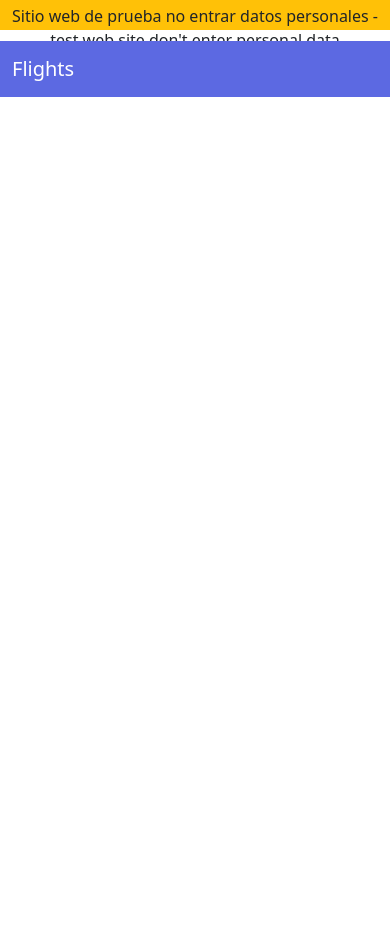
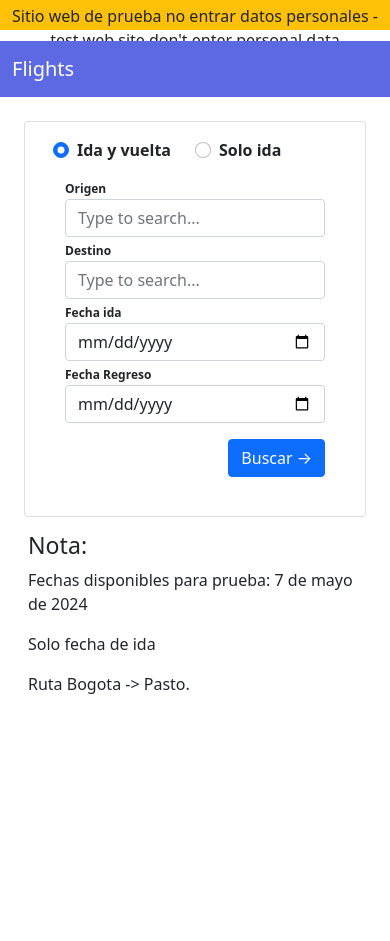
Before and after one commit to YohanSarmiento/airline_system, a Django app: page / in a window 390 px wide. Before the commit the page ends 97 px from the top, so only its background shows below. Run offline with Django 5.2, Linux system fonts and the light colour scheme.

Commit message:
Improve responsive

```diff
--- a/flights/static/flight/css/main.css
+++ b/flights/static/flight/css/main.css
@@ -4,7 +4,7 @@
 .bg-gray{background-color: #ffffff;}
 .btn-gray{background-color: #dddde5;}
 .fs-8{font-size: 12px;}
-.flightImg{
+.flight-img{
     margin-top: 0px;
     padding-top: opx;
     background: url("/static/flight/images/beach.jpg") 50% 0 no-repeat fixed;
--- a/flights/templates/home.html
+++ b/flights/templates/home.html
@@ -12,18 +12,18 @@
 
 <!-- FLIGHT/BEGIN -->
 <!-- LG/MD -->
-<div class="flightImg d-none d-md-flex d-xl-flex flex-column">
+<div class="container-fluid flight-img vh-100">
+    <div class="row justify-content-center">
         <!-- <h1 class="text-write fw-bold" style="font-size: 55px; padding: 7% 0 2% 16%;">Let the journey begin</h1> -->
-    <div class="container-fluid " style="padding-bottom: 22%;">
-        <div class="row p-5">
-            <div class="col-lg-2"></div>
-            <div class="col-lg-8 bg-white p-4 rounded-1 border-3 shadow-lg">
-                <div class="search-panel d-flex flex-column">
+
+        <div class="col-sm-12 col-md-10 col-lg-8 mt-4">
+            <div class="card">
+                <div class="card-body">
+                    <div class="row">
                         <!-- RADIO BUTTONS -->
-                    <div class="d-flex align-items-center text-black fw-bold">
+                        <div class="d-flex text-black fw-bold">
                             <div class="form-check">
-                            <input class="form-check-input" type="radio" name="flexRadioDefault" id="flexRadioDefault1"
-                                checked>
+                                <input class="form-check-input" type="radio" name="flexRadioDefault" id="flexRadioDefault1" checked>
                                 <label class="form-check-label" for="flexRadioDefault1">
                                     Ida y vuelta
                                 </label>
@@ -36,13 +36,14 @@
                             </div>
                         </div>
                         <!-- RADIO BUTTONS END -->
+                    </div>
+                        <!-- INPUT FIELDS -->
 
-                    <!-- INPUT FIELDS -->
+                        <div class="row">
                             <form action="{% url 'select_fly' %}" method="POST" class="second-selection">
                                 {% csrf_token %}
-
-                        <div class="d-flex align-items-center py-2 input_style">
-                            <div class="input-row col-md-3 pe-3">
+                                <div class="row">
+                                        <div class="col-sm-12 col-md-6 col-lg-3">
                                             <label for="origin" class="form-label  mb-0 text-black fs-8 fw-bold">Origen</label>
                                             <input list="origin_list" id="origin" name="origin" class="form-control"
                                                 onblur="hideplaces(this)" placeholder="Type to search...">
@@ -55,7 +56,8 @@
                                                 <option value="Pereira">
                                             </datalist>
                                         </div>
-                            <div class="pe-3 col-md-3">
+
+                                        <div class="col-sm-12 col-md-6 col-lg-3">
                                             <label for="destination" class="form-label mb-0 text-black fs-8 fw-bold">Destino</label>
                                             <input list="destination_list" id="destination" name="destination" class="form-control"
                                                 placeholder="Type to search...">
@@ -68,47 +70,53 @@
                                                 <option value="Pereira">
                                             </datalist>
                                         </div>
-                            <div class="pe-3 col-md-3">
+
+                                        <div class="col-sm-12 col-md-6 col-lg-3">
                                             <label for="departure_date" class="form-label mb-0 text-black fs-8 fw-bold">Fecha
                                                 ida</label>
                                             {{ form.departure_date }}
                                         </div>
-                            <div class="pe-3 col-md-3">
+
+                                        <div class="col-sm-12 col-md-6 col-lg-3">
                                             <label for="arrival_time" class="form-label mb-0 text-black fs-8 fw-bold">Fecha
                                                 Regreso</label>
                                             {{ form.arrival_time }}
                                         </div>
-                        </div>
 
-                        <div class="d-flex align-items-center justify-content-between pt-2">
-                            <div class="d-flex flex-column">
-                            </div>
-                            <div>
-                                <input type="submit" class="btn btn-blue fs-5 fw-bold text-white" value="Buscar">
-                                &#8594;
+                                    <div class="col-12 text-end">
+                                        <button type="submit" class="btn btn-primary mt-3">Buscar &#8594;</button>
                                     </div>
                                 </div>
                             </form>
+                        </div>
+
 
 
                         <!-- INPUT FIELDS END -->
 
 
                     </div>
+
                 </div>
-            <div class="col-lg-2">
             </div>
+
         </div>
         <div class="row p-1">
             <!-- <hr> -->
             <div class="col-lg-6 note">
                 <h3>Nota:</h3>
                 <p>Fechas disponibles para prueba: 7 de mayo de 2024</p>
-                <p>Solo fecha de ida</p><p>Ruta Bogota -> Pasto.</p>
+                <p>Solo fecha de ida</p>
+                <p>Ruta Bogota -> Pasto.</p>
+            </div>
+
         </div>
     </div>
+
+
+
 </div>
-</div>
+
 <!-- LG/MD END -->
 <!-- FLIGHT/BEGIN END -->
 
```
Lines whose indentation alone changed are shown as unchanged.
